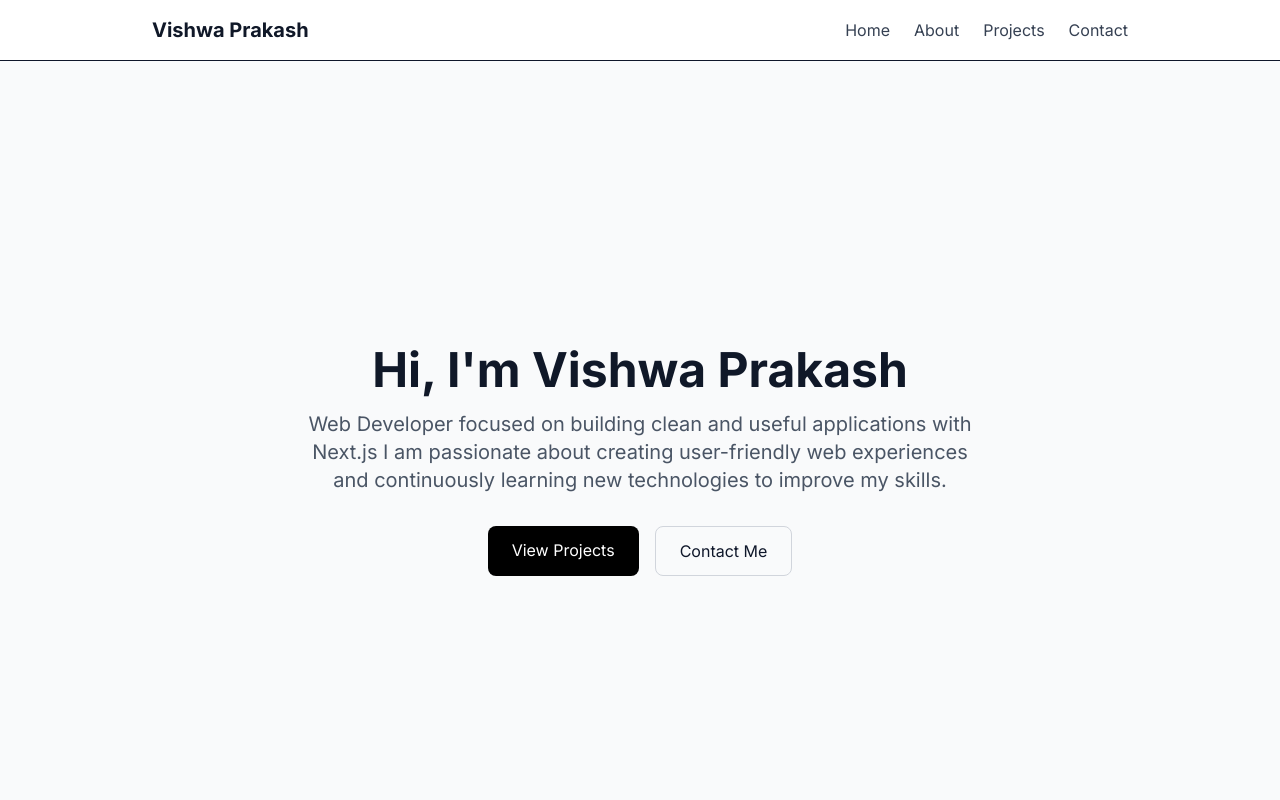
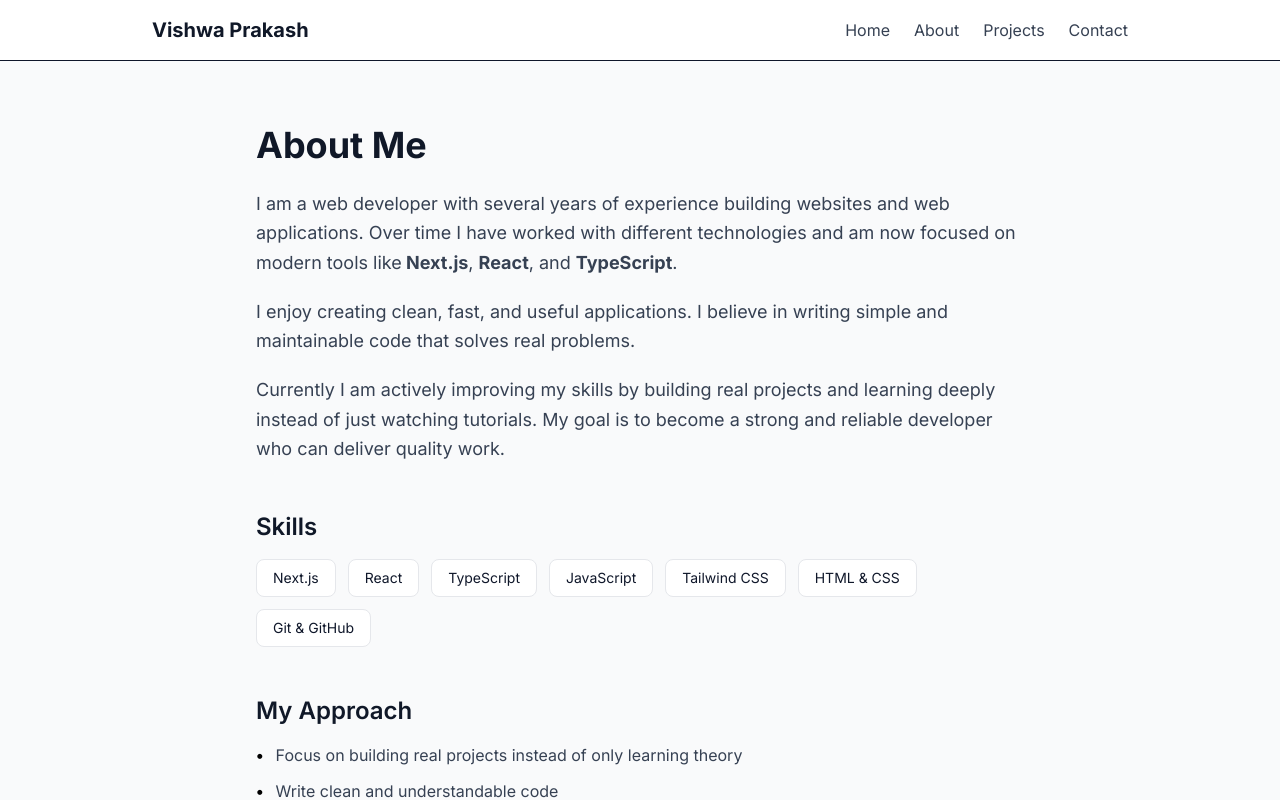
Before and after one commit to vshmps24-hue/my-portfolio, a Next.js app: page /about in a window 1280 px wide. Shown: the top 800 px of the page. Built offline with nearby package versions, Linux system fonts and the light colour scheme.

Commit message:
Improved About Page

```diff
--- a/app/about/page.tsx
+++ b/app/about/page.tsx
@@ -1,29 +1,85 @@
-import Link from "next/link";
+export default function About() {
+  return (
+    <main className="min-h-screen bg-gray-50 py-16 px-6">
+      <div className="max-w-3xl mx-auto">
+        {/* Page Heading */}
+        <h1 className="text-4xl font-bold text-gray-900 mb-6">
+          About Me
+        </h1>
 
-export default function Home() {
-  return (
-    <main className="min-h-screen bg-gray-50 flex flex-col items-center justify-center px-6">
-      <div className="text-center max-w-2xl">
-        <h1 className="text-5xl font-bold text-gray-900 mb-4">
-          Hi, I&apos;m Vishwa Prakash
-        </h1>
-        <p className="text-xl text-gray-600 mb-8">
-          Web Developer focused on building clean and useful applications with Next.js
-          I am passionate about creating user-friendly web experiences and continuously learning new technologies to improve my skills.
-        </p>
-        <div className="flex gap-4 justify-center">
-          <Link
-            href="/projects"
-            className="bg-black text-white px-6 py-3 rounded-lg hover:bg-gray-800 transition"
-          >
-            View Projects
-          </Link>
-          <Link
-            href="/contact"
-            className="border border-gray-300 px-6 py-3 rounded-lg hover:bg-gray-100 transition"
-          >
-            Contact Me
-          </Link>
+        {/* Introduction */}
+        <div className="space-y-5 text-lg text-gray-700 leading-relaxed mb-12">
+          <p>
+            I am a web developer with several years of experience building websites and web applications.
+            Over time I have worked with different technologies and am now focused on modern tools like
+            <strong> Next.js</strong>, <strong>React</strong>, and <strong>TypeScript</strong>.
+          </p>
+
+          <p>
+            I enjoy creating clean, fast, and useful applications. I believe in writing simple and
+            maintainable code that solves real problems.
+          </p>
+
+          <p>
+            Currently I am actively improving my skills by building real projects and learning deeply
+            instead of just watching tutorials. My goal is to become a strong and reliable developer
+            who can deliver quality work.
+          </p>
+        </div>
+
+        {/* Skills Section */}
+        <div className="mb-12">
+          <h2 className="text-2xl font-semibold text-gray-900 mb-4">
+            Skills
+          </h2>
+          <div className="flex flex-wrap gap-3">
+            <span className="bg-white border border-gray-200 px-4 py-2 rounded-lg text-sm">
+              Next.js
+            </span>
+            <span className="bg-white border border-gray-200 px-4 py-2 rounded-lg text-sm">
+              React
+            </span>
+            <span className="bg-white border border-gray-200 px-4 py-2 rounded-lg text-sm">
+              TypeScript
+            </span>
+            <span className="bg-white border border-gray-200 px-4 py-2 rounded-lg text-sm">
+              JavaScript
+            </span>
+            <span className="bg-white border border-gray-200 px-4 py-2 rounded-lg text-sm">
+              Tailwind CSS
+            </span>
+            <span className="bg-white border border-gray-200 px-4 py-2 rounded-lg text-sm">
+              HTML & CSS
+            </span>
+            <span className="bg-white border border-gray-200 px-4 py-2 rounded-lg text-sm">
+              Git & GitHub
+            </span>
+          </div>
+        </div>
+
+        {/* Approach Section */}
+        <div>
+          <h2 className="text-2xl font-semibold text-gray-900 mb-4">
+            My Approach
+          </h2>
+          <ul className="space-y-3 text-gray-700">
+            <li className="flex gap-3">
+              <span className="text-black font-bold">•</span>
+              Focus on building real projects instead of only learning theory
+            </li>
+            <li className="flex gap-3">
+              <span className="text-black font-bold">•</span>
+              Write clean and understandable code
+            </li>
+            <li className="flex gap-3">
+              <span className="text-black font-bold">•</span>
+              Continuously improve through practice and consistency
+            </li>
+            <li className="flex gap-3">
+              <span className="text-black font-bold">•</span>
+              Aim to deliver reliable and useful solutions
+            </li>
+          </ul>
         </div>
       </div>
     </main>
```
